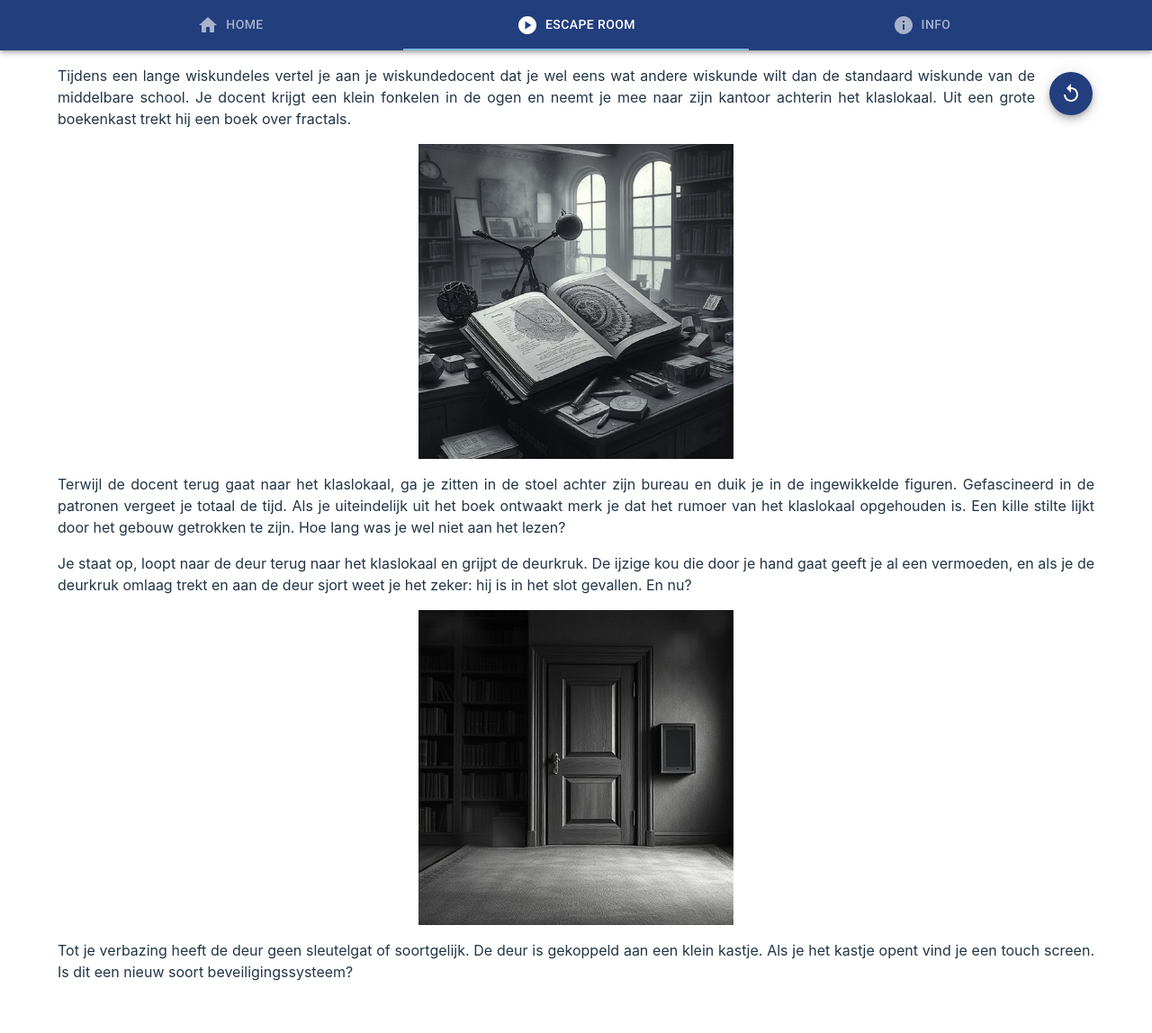
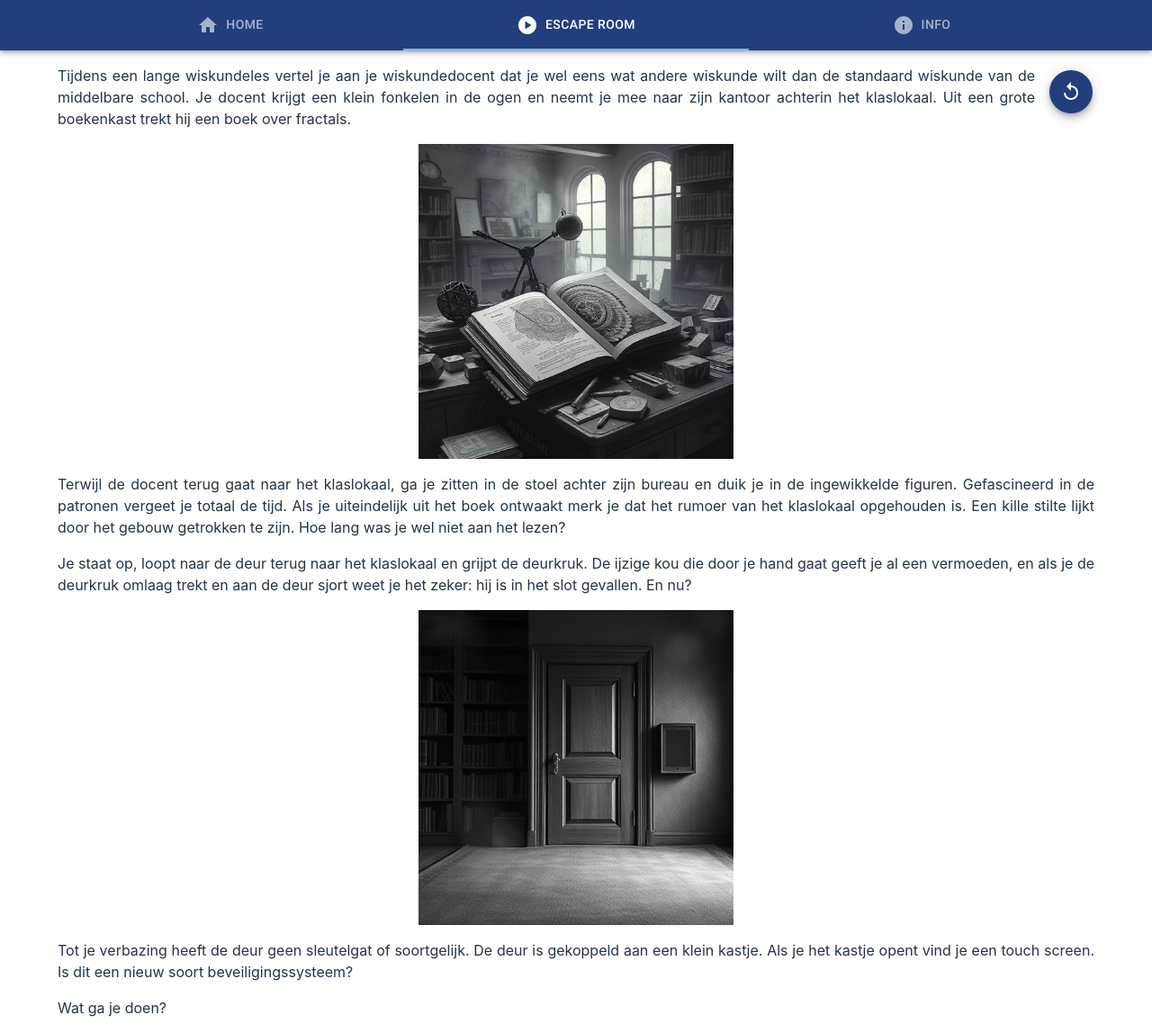
Before and after one commit to HildoBijl/escaperoom, a React (Vite) app: page /spel in a window 1280 px wide. Shown: the whole page at 90% size. Before the commit the page ends 1108 px from the top, so only its background shows below. Built offline with nearby package versions, Linux system fonts and the light colour scheme.

Commit message:
Set up rendering of locations, actions and buttons

```diff
--- a/src/pages/Game/Game.jsx
+++ b/src/pages/Game/Game.jsx
@@ -1,7 +1,6 @@
-import { useLocalStorageState } from 'util'
+import { lastOf, useLocalStorageState } from 'util'
 import { Subpage } from 'components'
 
-import { ResetButton } from './components'
 import * as locations from './locations'
 import { initialHistory, localStorageKey, getState, getNumVisits } from './engine'
 
@@ -12,21 +11,30 @@ export function Game() {
 
 	// Render the Game.
 	return <Subpage>
-		{history.map((item, index) => {
+		{history.map((item, locationIndex) => {
 			// Gather data about the location that we're in.
 			const { location, actions } = item
-			const state = getState(history, index)
-			return <Location key={index} {...{ location, actions, state, index, history, setHistory, clearHistory }} />
+			const state = getState(history, locationIndex)
+			const isCurrentLocation = locationIndex === history.length - 1
+			return <Location key={locationIndex} {...{ location, isCurrentLocation, actions, state, locationIndex, history, setHistory, clearHistory }} />
 		})}
 	</Subpage>
 }
 
 function Location(props) {
-	const { history, location, index } = props
+	const { history, location, actions, locationIndex, isCurrentLocation } = props
 	const locationComponents = locations[location]
 
 	// Render the intro to the location.
-	const numVisits = getNumVisits(history, location, index)
-	const Location = locationComponents.Location
-	return <Location {...{ ...props, numVisits }} />
+	const numVisits = getNumVisits(history, location, locationIndex)
+	const { Location, Action, Choice } = locationComponents
+
+	return <>
+		<Location {...{ ...props, numVisits }} />
+		{(actions || []).map((action, actionIndex) => {
+			const isCurrentAction = isCurrentLocation && actionIndex === actions.length - 1
+			return <Action key={actionIndex} {...{ ...props, action, actionIndex, isCurrentAction }} />
+		})}
+		<Choice {...{ ...props, lastAction: lastOf(actions || []) }} />
+	</>
 }
--- a/src/pages/Game/components/ResetButton.jsx
+++ b/src/pages/Game/components/ResetButton.jsx
@@ -10,7 +10,7 @@ export function ResetButton({ clearHistory }) {
 	}
 
 	// Render the reset button.
-	return <div style={{ float: 'right', margin: '8px 2px 4px 16px' }}>
+	return <div style={{ float: 'right', margin: '6px 2px 4px 16px' }}>
 		<Tooltip title="Spel opnieuw beginnen" arrow>
 			<Fab color="primary" size="medium" onClick={confirmReset} sx={{ outline: 'none' }}>
 				<ReplayIcon />
--- a/src/pages/Game/locations/FinalRoom.jsx
+++ b/src/pages/Game/locations/FinalRoom.jsx
@@ -1,3 +1,11 @@
-export function FinalRoom() {
+export function Location() {
 	return <p>Dit is de laatste kamer. Los het eindraadsel op om te winnen.</p>
 }
+
+export function Action({ action }) {
+	return <p>Je hebt het volgende gedaan: {JSON.stringify(action)}</p>
+}
+
+export function Choice() {
+	return <p>Wat ga je doen?</p>
+}
--- a/src/pages/Game/locations/Maths.jsx
+++ b/src/pages/Game/locations/Maths.jsx
@@ -1,3 +1,11 @@
-export function Maths() {
+export function Location() {
 	return <p>Je bent nu in het wiskunde klaslokaal.</p>
 }
+
+export function Action({ action }) {
+	return <p>Je hebt het volgende gedaan: {JSON.stringify(action)}</p>
+}
+
+export function Choice() {
+	return <p>Wat ga je doen?</p>
+}
--- a/src/pages/Game/locations/RoomA.jsx
+++ b/src/pages/Game/locations/RoomA.jsx
@@ -1,3 +1,11 @@
-export function RoomA() {
+export function Location() {
 	return <p>Je bent nu in kamer A.</p>
 }
+
+export function Action({ action }) {
+	return <p>Je hebt het volgende gedaan: {JSON.stringify(action)}</p>
+}
+
+export function Choice() {
+	return <p>Wat ga je doen?</p>
+}
--- a/src/pages/Game/locations/RoomB.jsx
+++ b/src/pages/Game/locations/RoomB.jsx
@@ -1,3 +1,11 @@
-export function RoomB() {
+export function Location() {
 	return <p>Je bent nu in kamer B.</p>
 }
+
+export function Action({ action }) {
+	return <p>Je hebt het volgende gedaan: {JSON.stringify(action)}</p>
+}
+
+export function Choice() {
+	return <p>Wat ga je doen?</p>
+}
--- a/src/pages/Game/locations/RoomC.jsx
+++ b/src/pages/Game/locations/RoomC.jsx
@@ -1,3 +1,11 @@
-export function RoomC() {
+export function Location() {
 	return <p>Je bent nu in kamer C.</p>
 }
+
+export function Action({ action }) {
+	return <p>Je hebt het volgende gedaan: {JSON.stringify(action)}</p>
+}
+
+export function Choice() {
+	return <p>Wat ga je doen?</p>
+}
--- a/src/pages/Game/locations/RoomD.jsx
+++ b/src/pages/Game/locations/RoomD.jsx
@@ -1,3 +1,11 @@
-export function RoomD() {
+export function Location() {
 	return <p>Je bent nu in kamer D.</p>
 }
+
+export function Action({ action }) {
+	return <p>Je hebt het volgende gedaan: {JSON.stringify(action)}</p>
+}
+
+export function Choice() {
+	return <p>Wat ga je doen?</p>
+}
```
Also changed, not shown: src/pages/Game/locations/Office.jsx (+2 -6 lines).
